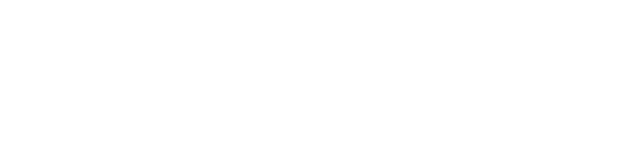
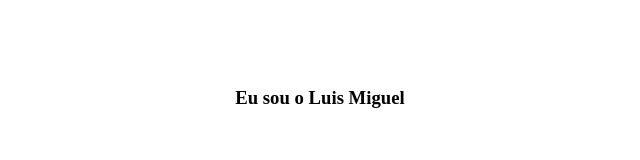
Before and after one commit to LUISMAGAIVER341/About-Me, a plain HTML site: page index.html in a window 1280 px wide. Shown: the top 160 px of the page, without its empty margins (320-960 px from the left). Drawn offline with Linux system fonts and the light colour scheme.

Commit message:
fsfwdgvfdvbfdcvbvsc

```diff
--- a/Styles/style.css
+++ b/Styles/style.css
@@ -6,8 +6,9 @@
     width: 4000px;
     min-width: 4000px;
     max-width: 4000px;
+
 }
 #home {
     color: black;
-    pointer-events: all;
+
 }
--- a/index.html
+++ b/index.html
@@ -13,6 +13,9 @@
             <nav id="Bar">
                 <h1 id="home" align="center" style="font-family: 'Ubuntu', serif;">Inicio</h1>
             </nav>
+            <label for="Bar">
+                <H3 align="center">Eu sou o Luis Miguel</H3><i class="ri-git-branch-line"></i>
+            </label>
         </div>
     </body>
 </html>
```
